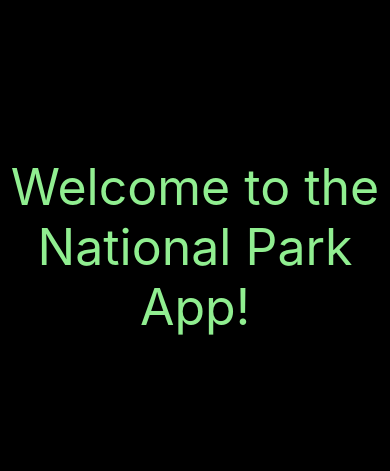
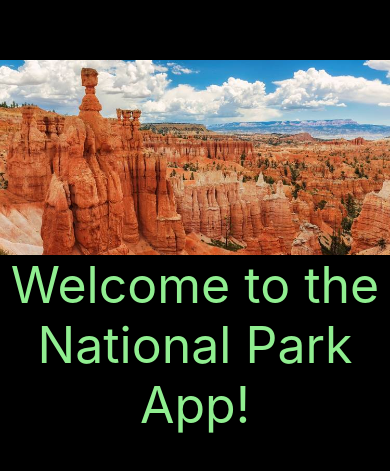
Before and after one commit to cag185/National-Park-Bucket-List, a React Native app in the folder NationalParkProject/: screen / in a window 390 px wide. Shown: the part 175-646 px from the top of the page. Built offline with nearby package versions, Linux system fonts and the light colour scheme.

Commit message:
Added in some code

```diff
--- a/NationalParkProject/App.js
+++ b/NationalParkProject/App.js
@@ -1,9 +1,13 @@
 import { StatusBar } from "expo-status-bar";
-import { StyleSheet, Text, View } from "react-native";
+import { StyleSheet, Text, View, Image, Dimensions } from "react-native";
+import wallpaper from "./images/wallpaper.jpg";
+
+const windowWidth = Dimensions.get("window").width;
 
 export default function App() {
   return (
     <View style={styles.container}>
+      <Image style={styles.wallpaper} source={wallpaper} />
       <Text style={styles.Text}>Welcome to the National Park App!</Text>
       <StatusBar style="auto" />
     </View>
@@ -22,4 +26,8 @@ const styles = StyleSheet.create({
     textAlign: "center",
     fontSize: 50,
   },
+  wallpaper: {
+    width: windowWidth,
+    height: windowWidth / 2,
+  },
 });
```
Also changed, not shown: NationalParkProject/images/wallpaper.jpg (added).
